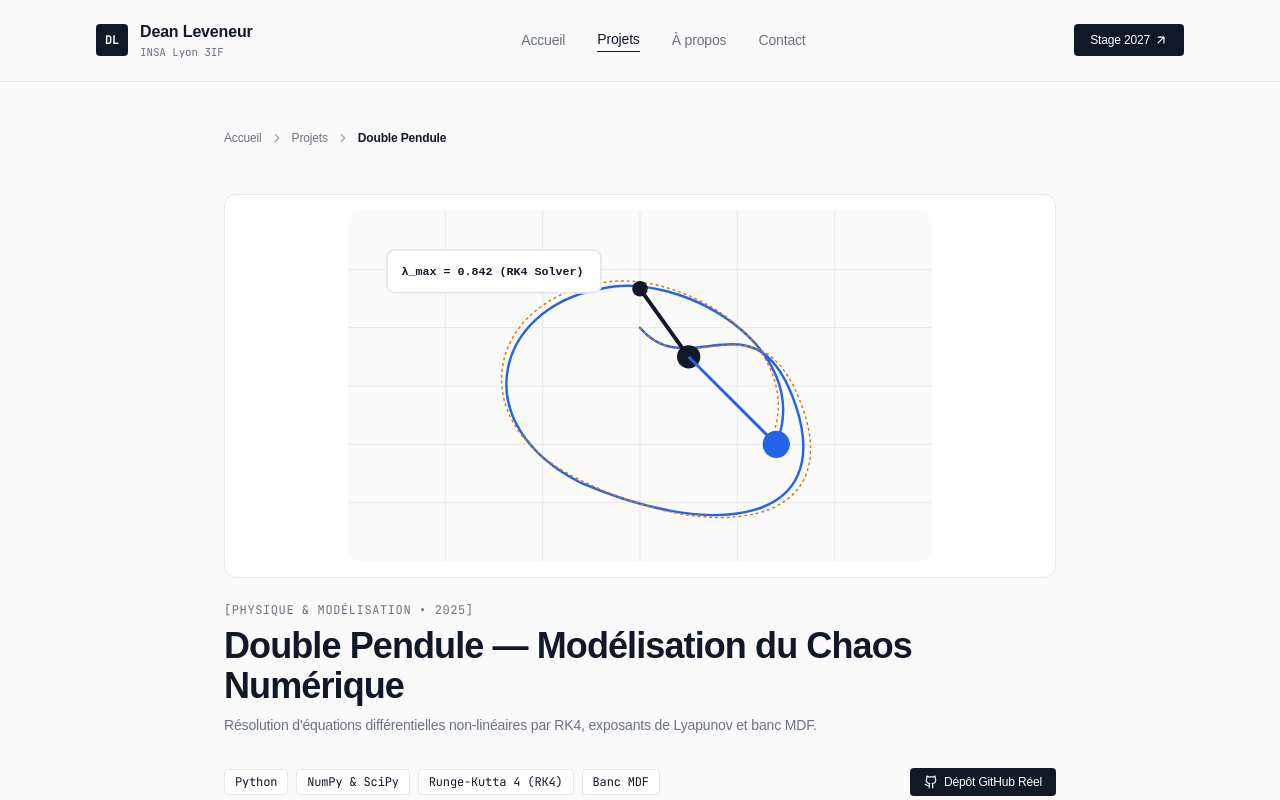
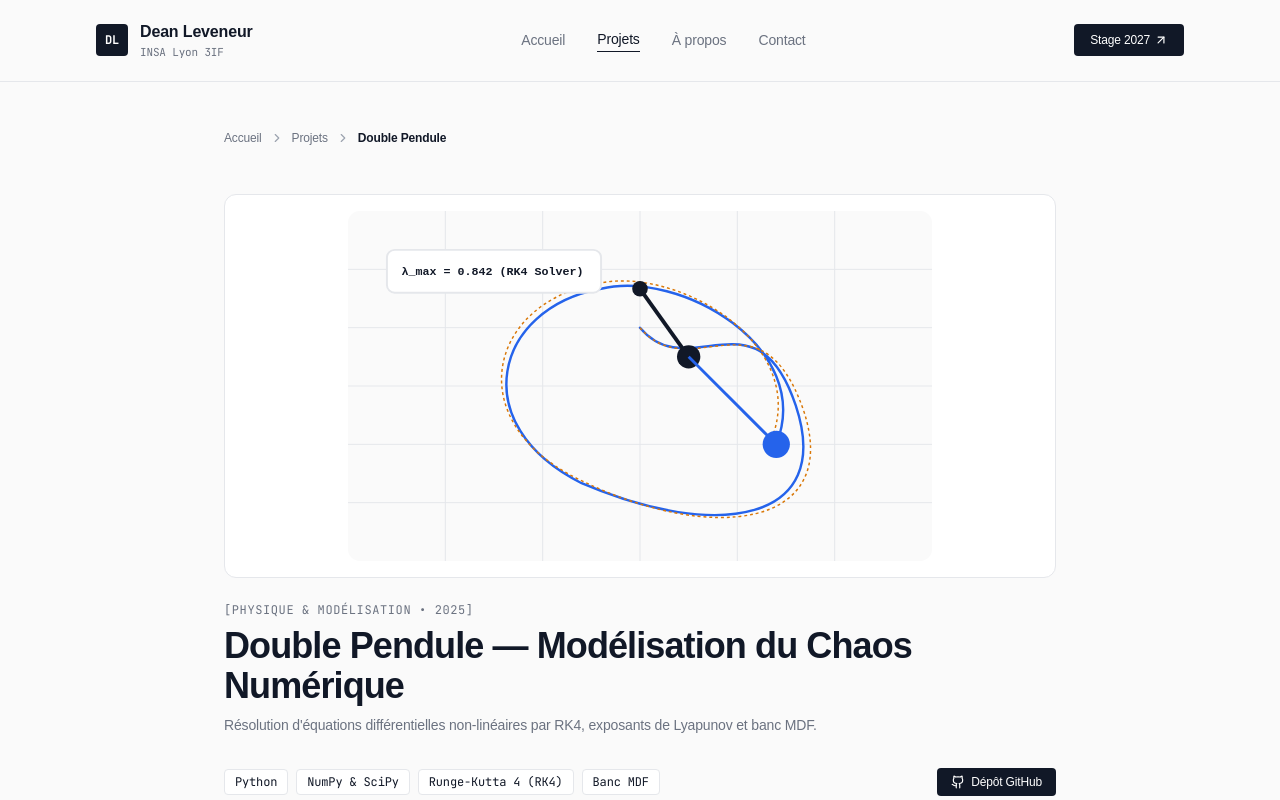
Before and after one commit to dean-leveneur/portfolio, a React (Vite) app: page /#/projets/double-pendule in a window 1280 px wide. Shown: the top 800 px of the page. Built offline with nearby package versions, Linux system fonts and the light colour scheme.

Commit message:
fix: renamed Dépôt GitHub Réel to Dépôt GitHub

```diff
--- a/src/pages/CaseStudyDoublePendule.jsx
+++ b/src/pages/CaseStudyDoublePendule.jsx
@@ -54,7 +54,7 @@ export default function CaseStudyDoublePendule() {
               className="px-3.5 py-1.5 rounded bg-minimal-dark text-white hover:bg-black transition-smooth flex items-center gap-1.5 font-sans font-medium text-xs"
             >
               <Github className="w-3.5 h-3.5" />
-              <span>Dépôt GitHub Réel</span>
+              <span>Dépôt GitHub</span>
             </a>
           )}
         </div>
--- a/src/pages/CaseStudyEscablind.jsx
+++ b/src/pages/CaseStudyEscablind.jsx
@@ -54,7 +54,7 @@ export default function CaseStudyEscablind() {
               className="px-3.5 py-1.5 rounded bg-minimal-dark text-white hover:bg-black transition-smooth flex items-center gap-1.5 font-sans font-medium text-xs"
             >
               <Github className="w-3.5 h-3.5" />
-              <span>Dépôt GitHub Réel</span>
+              <span>Dépôt GitHub</span>
             </a>
           )}
         </div>
--- a/src/pages/CaseStudyMapmynet.jsx
+++ b/src/pages/CaseStudyMapmynet.jsx
@@ -55,7 +55,7 @@ export default function CaseStudyMapmynet() {
               className="px-3.5 py-1.5 rounded bg-minimal-dark text-white hover:bg-black transition-smooth flex items-center gap-1.5 font-sans font-medium text-xs"
             >
               <Github className="w-3.5 h-3.5" />
-              <span>Dépôt GitHub Réel</span>
+              <span>Dépôt GitHub</span>
             </a>
           )}
         </div>
--- a/src/pages/CaseStudyRunHelico.jsx
+++ b/src/pages/CaseStudyRunHelico.jsx
@@ -54,7 +54,7 @@ export default function CaseStudyRunHelico() {
               className="px-3.5 py-1.5 rounded bg-minimal-dark text-white hover:bg-black transition-smooth flex items-center gap-1.5 font-sans font-medium text-xs"
             >
               <Github className="w-3.5 h-3.5" />
-              <span>Dépôt GitHub Réel (RunMail)</span>
+              <span>Dépôt GitHub</span>
             </a>
           )}
         </div>
```
